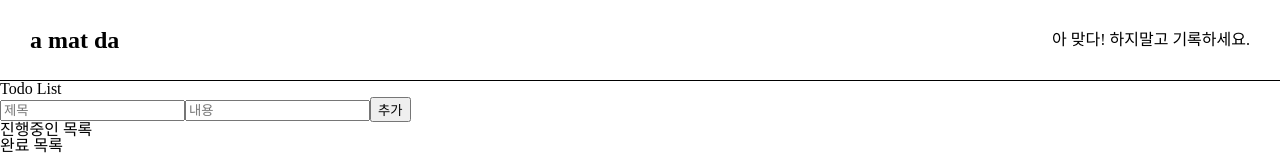
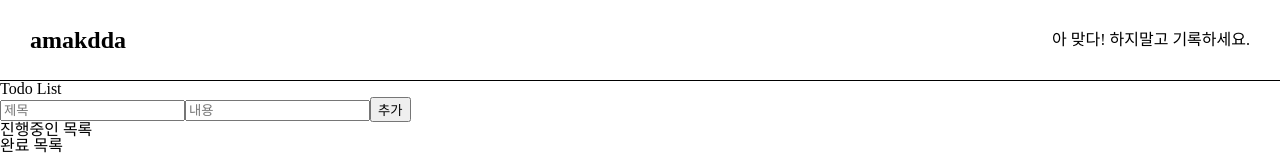
Before and after one commit to harry21-kr/amakdda, a React (Vite) app: page / in a window 1280 px wide. Shown: the top 160 px of the page. Built offline with nearby package versions, Linux system fonts and the light colour scheme.

Commit message:
(design) change site name

```diff
--- a/index.html
+++ b/index.html
@@ -4,6 +4,7 @@
     <meta charset="UTF-8" />
     <link rel="icon" type="image/svg+xml" href="/vite.svg" />
     <meta name="viewport" content="width=device-width, initial-scale=1.0" />
+    <title>amakdda</title>
     <link rel="stylesheet" href="./src/css/reset.css" />
   </head>
   <body>
--- a/src/components/Header.jsx
+++ b/src/components/Header.jsx
@@ -19,7 +19,7 @@
           alignItems: "center",
         }}
       >
-        <h1 style={{ fontSize: 24, fontWeight: "bold" }}>a mat da</h1>
+        <h1 style={{ fontSize: 24, fontWeight: "bold" }}>amakdda</h1>
         <p>아 맞다! 하지말고 기록하세요.</p>
       </div>
     </header>
```
